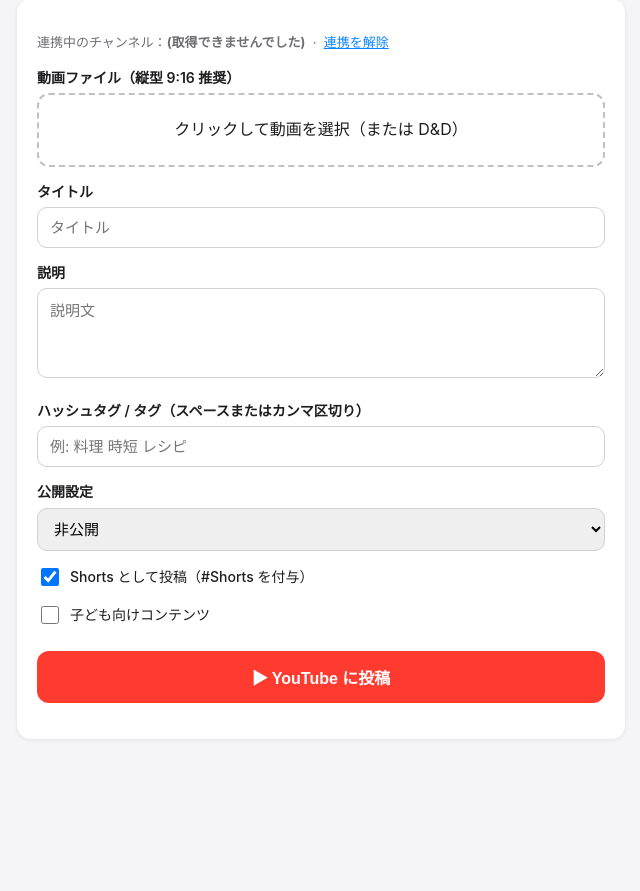
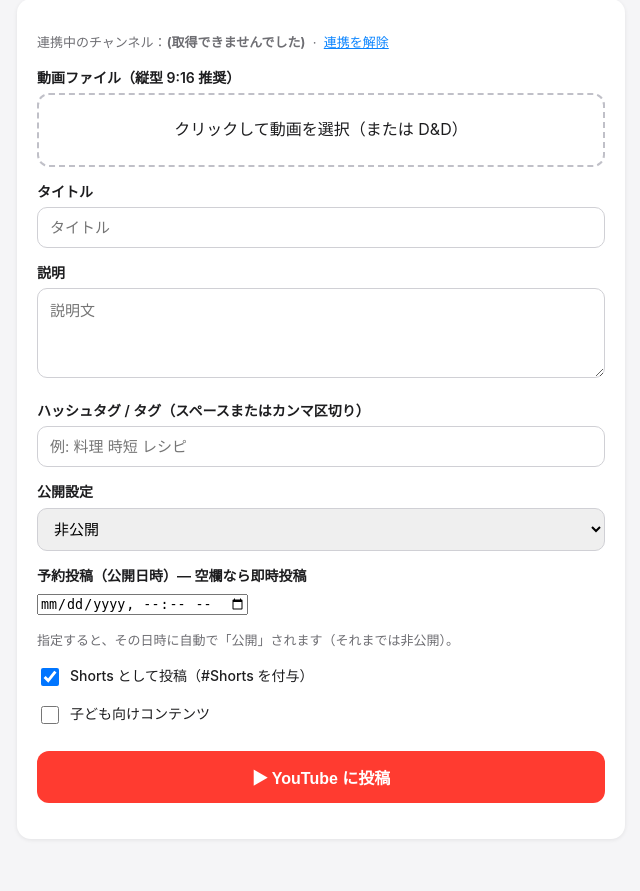
Before and after one commit to Yu031720/dougatoukou, a Flask app: template templates/index.html in a window 1280 px wide. Shown: the part 91-982 px from the top of the page, without its empty margins (319-959 px from the left). Before the commit the page ends 794 px from the top, so only its background shows below. Run offline with Flask 3, Linux system fonts and the light colour scheme; the template is opened without the code that fills it, so the values that code supplies are empty.

Commit message:
投稿画面に予約日時欄を追加

```diff
--- a/templates/index.html
+++ b/templates/index.html
@@ -113,6 +113,10 @@
           </div>
         </div>
 
+        <label>予約投稿（公開日時）— 空欄なら即時投稿</label>
+        <input type="datetime-local" name="publish_at_local" id="publish_at_local">
+        <p class="muted">指定すると、その日時に自動で「公開」されます（それまでは非公開）。</p>
+
         <label class="check"><input type="checkbox" name="as_shorts" checked> Shorts として投稿（#Shorts を付与）</label>
         <label class="check"><input type="checkbox" name="made_for_kids"> 子ども向けコンテンツ</label>
 
@@ -156,12 +160,21 @@
       btn.textContent = 'アップロード中…（動画サイズ次第で時間がかかります）';
       result.innerHTML = '';
       try {
-        const res = await fetch('/upload', { method: 'POST', body: new FormData(form) });
+        const fd = new FormData(form);
+        // 予約日時が指定されていれば ISO(UTC) に変換して送る
+        const localVal = document.getElementById('publish_at_local').value;
+        if (localVal) { fd.set('publish_at', new Date(localVal).toISOString()); }
+        const res = await fetch('/upload', { method: 'POST', body: fd });
         const data = await res.json();
         if (data.ok) {
-          result.innerHTML = '<p class="ok">✅ 投稿完了！</p>' +
+          let msg = '<p class="ok">✅ 投稿完了！</p>' +
             '<p>公開URL: <a href="' + data.url + '" target="_blank">' + data.url + '</a></p>' +
             '<p><a href="' + data.studio_url + '" target="_blank">YouTube Studio で編集</a></p>';
+          if (data.scheduled) {
+            msg += '<p>⏰ 予約：<b>' + new Date(data.scheduled).toLocaleString() +
+              '</b> に自動で公開されます（それまでは非公開）。</p>';
+          }
+          result.innerHTML = msg;
         } else {
           result.innerHTML = '<p class="err">❌ 失敗: ' + (data.error || '不明なエラー') + '</p>';
         }
```
